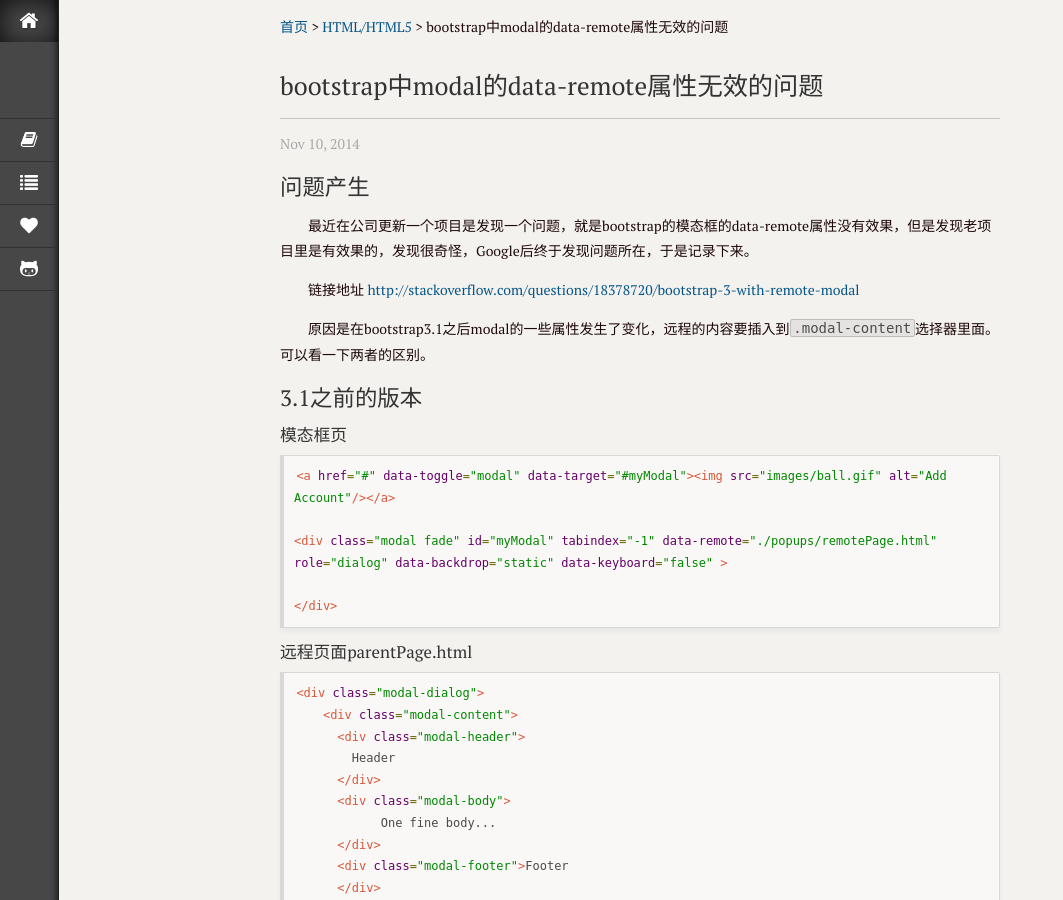
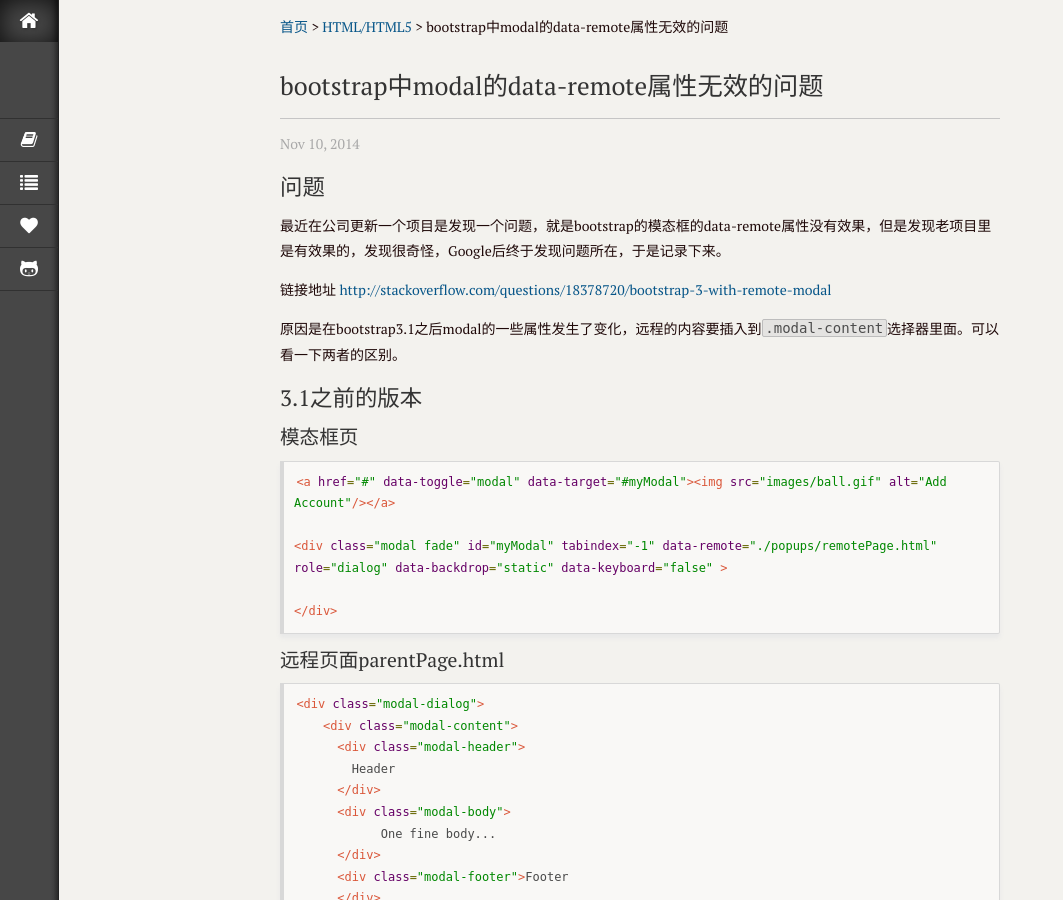
Before and after one commit to GitHubCuCu/dougaoyang.github.io, a Jekyll site: the page built from _posts/html/2014-11-10-bootstrap-modal-data-remote-not-working.md, in a window 1280 px wide and 900 px high. Shown: the whole window, without its empty margins (0-1063 px from the left). Built offline with Jekyll 4.4.1, drawn with Linux system fonts in a browser that asks for light colours; Markdown is read by kramdown in place of the engine named in the settings.

Commit message:
update posts

```diff
--- a/_posts/html/2014-11-10-bootstrap-modal-data-remote-not-working.md
+++ b/_posts/html/2014-11-10-bootstrap-modal-data-remote-not-working.md
@@ -6,17 +6,17 @@ description: 解决3.1以后版本的bootstrap模态框的远程内容失效的
 keywords: bootstrap, data-remote, html
 ---
 
-##问题产生
+##问题
 
-　　最近在公司更新一个项目是发现一个问题，就是bootstrap的模态框的data-remote属性没有效果，但是发现老项目里是有效果的，发现很奇怪，Google后终于发现问题所在，于是记录下来。
+最近在公司更新一个项目是发现一个问题，就是bootstrap的模态框的data-remote属性没有效果，但是发现老项目里是有效果的，发现很奇怪，Google后终于发现问题所在，于是记录下来。
 
-　　链接地址 <http://stackoverflow.com/questions/18378720/bootstrap-3-with-remote-modal>
+链接地址 <http://stackoverflow.com/questions/18378720/bootstrap-3-with-remote-modal>
 
-　　原因是在bootstrap3.1之后modal的一些属性发生了变化，远程的内容要插入到`.modal-content`选择器里面。可以看一下两者的区别。
+原因是在bootstrap3.1之后modal的一些属性发生了变化，远程的内容要插入到`.modal-content`选择器里面。可以看一下两者的区别。
 
 ##3.1之前的版本
 
-####模态框页
+###模态框页
 
 	<a href="#" data-toggle="modal" data-target="#myModal"><img src="images/ball.gif" alt="Add Account"/></a>
 
@@ -24,7 +24,7 @@ keywords: bootstrap, data-remote, html
 
 	</div>
 
-####远程页面parentPage.html
+###远程页面parentPage.html
 
 	<div class="modal-dialog">
 	    <div class="modal-content">
@@ -43,7 +43,7 @@ keywords: bootstrap, data-remote, html
 
 ##3.1之后的版本
 
-####模态框页
+###模态框页
 
 	<a href="./popups/remotePage.html" data-toggle="modal" data-target="#myModal"><img src="images/ball.gif" alt="Add Account"/></a>
 
@@ -55,7 +55,7 @@ keywords: bootstrap, data-remote, html
 	</div>
 	</div>
 
-####远程页面parentPage.html
+###远程页面parentPage.html
 
 	<div class="modal-header">Header</div>
 	<div class="modal-body">
@@ -67,4 +67,4 @@ keywords: bootstrap, data-remote, html
 
 ##总结
 
-　　这是bootstrap跨版本所产生的问题，因此当我们使用开源的框架时，要时刻留意每个版本直接作出的改动。这样，我们才能够避免出现类似的错误，愿与大家共同进步。
+这是bootstrap跨版本所产生的问题，因此当我们使用开源的框架时，要时刻留意每个版本直接作出的改动。这样，我们才能够避免出现类似的错误，愿与大家共同进步。
```
Also changed, not shown: _posts/life/2014-10-22-first.md (+4 -4 lines), _posts/mysql/2014-11-15-mysql-forget-password.md (+3 -3 lines), _posts/php/2014-10-22-php-jpg-issue.md (+8 -3 lines), _posts/php/2014-11-14-http-code.md (+1 -1 lines).
